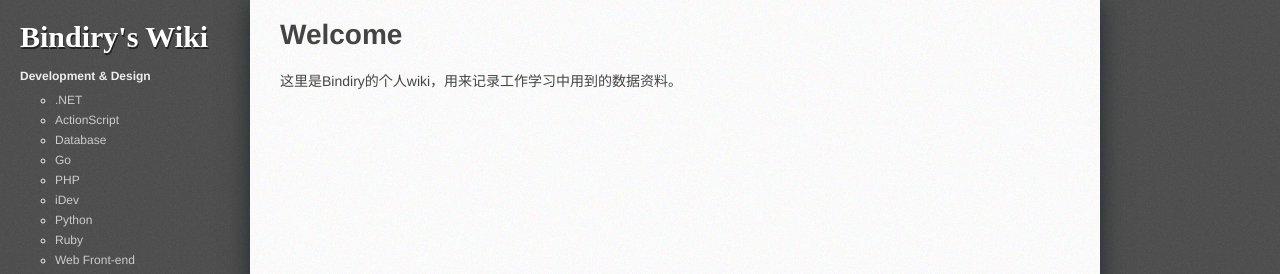
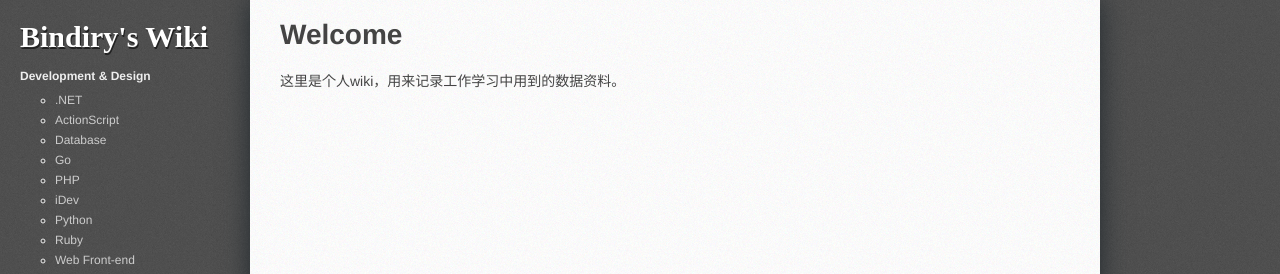
Before and after one commit to zack119/zack119.github.io, a Jekyll site: the page built from index.html, in a window 1280 px wide. Shown: the top 274 px of the page. Built offline with Jekyll 4.4.1, drawn with Linux system fonts in a browser that asks for light colours; some web fonts are replaced; part of the change alters nothing that is shown.

Commit message:
调整favicon 调整index页面的部分链接

```diff
--- a/_layouts/default.html
+++ b/_layouts/default.html
@@ -7,7 +7,7 @@
 		<meta http-equiv="expires" content="0" />
 		<title>{{ page.title }} - Bindiry's Wiki</title>
 		<meta name="keywords" content="bindiry, wiki, github, actionscript, php, python, ruby, rails, unity, game" />
-		<meta name="description" content="Bindiry的个人wiki，用来记录工作学习中用到的数据资料。" />
+		<meta name="description" content="个人wiki，用来记录工作学习中用到的数据资料。" />
 		<link href='http://fonts.googleapis.com/css?family=Mate+SC' rel='stylesheet' type='text/css'>
 		<link rel="stylesheet" type="text/css" href="/assets/style.css" />
 		<link rel="stylesheet" type="text/css" href="/assets/ui.totop.css" />
@@ -64,7 +64,7 @@
 					<ul>
 						<li>Links
 							<ul>
-								<li><a href="http://junnan.org">Blog</a></li>
+								<li><a href="http://liubin.me">Blog</a></li>
 							</ul>
 						</li>
 					</ul>
--- a/index.html
+++ b/index.html
@@ -5,7 +5,7 @@ title: Index
 
 <h1>Welcome</h1>
 
-这里是Bindiry的个人wiki，用来记录工作学习中用到的数据资料。
+这里是个人wiki，用来记录工作学习中用到的数据资料。
 
 <!--<h3>Articles</h3>
 <ul class="posts">
```
Also changed, not shown: favicon.ico.
